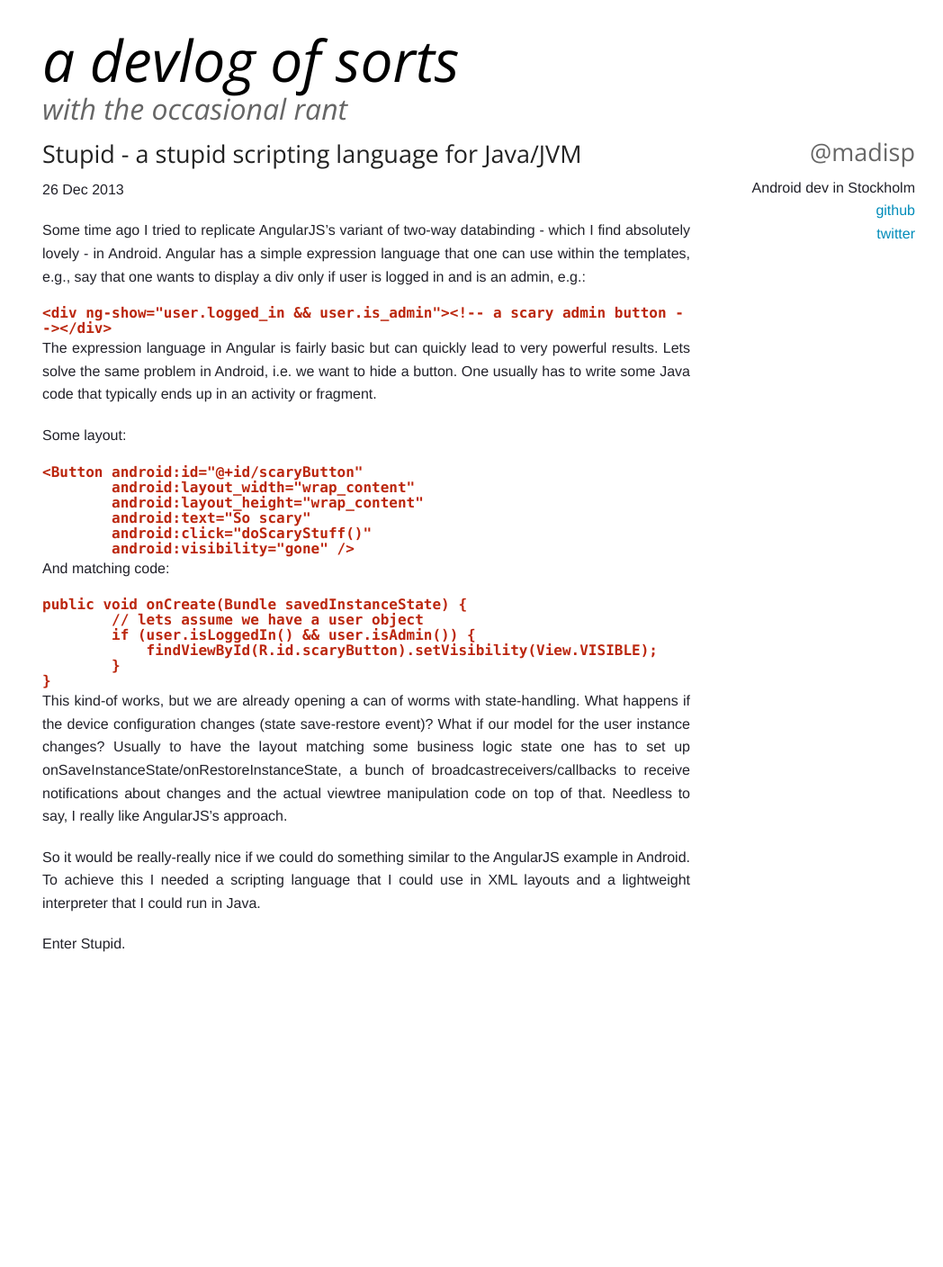
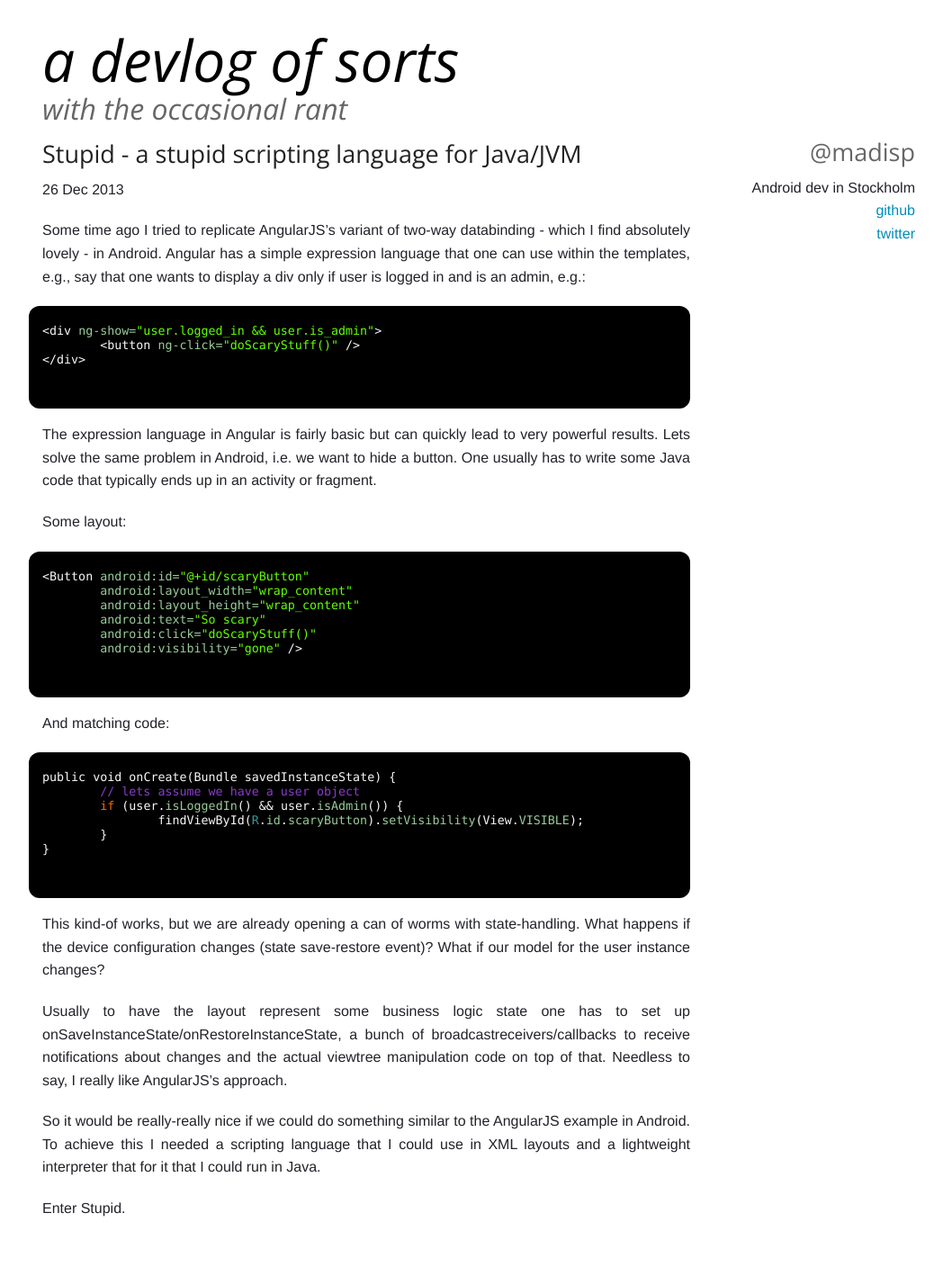
Before and after one commit to madisp/madisp.github.io, a Jekyll site: the page built from _posts/2013-12-26-about-stupid.markdown, in a window 1280 px wide. Shown: the whole page at 90% size, without its empty margins (108-1156 px from the left). Built offline with Jekyll 4.4.1, drawn with Linux system fonts in a browser that asks for light colours; Markdown is read by kramdown in place of the engine named in the settings; before the commit the page ends 1114 px from its top, so only the background shows below that.

Commit message:
Tweak syntax highlighting somewhat

````diff
--- a/_layouts/default.html
+++ b/_layouts/default.html
@@ -7,8 +7,9 @@
   <title>{{ page.title }}</title>
   <link rel="stylesheet" href="/css/normalize.css">
   <link rel="stylesheet" href="/css/foundation.css">
+  <link rel="stylesheet" href="/css/syntax.css">
   <link rel="stylesheet" href="/css/app.css">
-  <script src="/js/vendor/modernizr.js"></script>
+  <script src="/js/modernizr.js"></script>
   <script type="text/javascript" src="//use.typekit.net/zdy6hld.js"></script>
   <script type="text/javascript">try{Typekit.load();}catch(e){}</script>
 </head>
--- a/_posts/2013-12-26-about-stupid.markdown
+++ b/_posts/2013-12-26-about-stupid.markdown
@@ -9,30 +9,40 @@ Some time ago I tried to replicate AngularJS's variant of two-way databinding -
 absolutely lovely - in Android. Angular has a simple expression language that one can use within
 the templates, e.g., say that one wants to display a div only if user is logged in and is an admin, e.g.:
 
-    <div ng-show="user.logged_in && user.is_admin"><!-- a scary admin button --></div>
+```xml
+<div ng-show="user.logged_in && user.is_admin">
+	<button ng-click="doScaryStuff()" />
+</div>
+```
 
 The expression language in Angular is fairly basic but can quickly lead to very powerful results. Lets solve the same problem in Android, i.e. we want to hide a button. One usually has to write some Java code that typically ends up in an activity or fragment.
 
 Some layout:
 
-    <Button android:id="@+id/scaryButton"
-    	android:layout_width="wrap_content"
-    	android:layout_height="wrap_content"
-    	android:text="So scary"
-    	android:click="doScaryStuff()"
-    	android:visibility="gone" />
+```xml
+<Button android:id="@+id/scaryButton"
+	android:layout_width="wrap_content"
+	android:layout_height="wrap_content"
+	android:text="So scary"
+	android:click="doScaryStuff()"
+	android:visibility="gone" />
+```
 
 And matching code:
 
-    public void onCreate(Bundle savedInstanceState) {
-    	// lets assume we have a user object
-    	if (user.isLoggedIn() && user.isAdmin()) {
-    	    findViewById(R.id.scaryButton).setVisibility(View.VISIBLE);
-    	}
-    }
+```java
+public void onCreate(Bundle savedInstanceState) {
+	// lets assume we have a user object
+	if (user.isLoggedIn() && user.isAdmin()) {
+		findViewById(R.id.scaryButton).setVisibility(View.VISIBLE);
+	}
+}
+```
 
-This kind-of works, but we are already opening a can of worms with state-handling. What happens if the device configuration changes (state save-restore event)? What if our model for the user instance changes? Usually to have the layout matching some business logic state one has to set up onSaveInstanceState/onRestoreInstanceState, a bunch of broadcastreceivers/callbacks to receive notifications about changes and the actual viewtree manipulation code on top of that. Needless to say, I really like AngularJS's approach.
+This kind-of works, but we are already opening a can of worms with state-handling. What happens if the device configuration changes (state save-restore event)? What if our model for the user instance changes?
 
-So it would be really-really nice if we could do something similar to the AngularJS example in Android. To achieve this I needed a scripting language that I could use in XML layouts and a lightweight interpreter that I could run in Java.
+Usually to have the layout represent some business logic state one has to set up onSaveInstanceState/onRestoreInstanceState, a bunch of broadcastreceivers/callbacks to receive notifications about changes and the actual viewtree manipulation code on top of that. Needless to say, I really like AngularJS's approach.
+
+So it would be really-really nice if we could do something similar to the AngularJS example in Android. To achieve this I needed a scripting language that I could use in XML layouts and a lightweight interpreter that for it that I could run in Java.
 
 Enter Stupid.
--- a/css/app.css
+++ b/css/app.css
@@ -42,3 +42,17 @@ p {
 .sidebar p {
 	text-align: right;
 }
+
+.highlight {
+	border-radius: 12px;
+	padding: 10px 15px 15px 15px;
+	margin-left: -15px;
+	margin-bottom: 12pt;
+}
+
+code {
+	font-family: Monaco, Consolas, "Liberation Mono", Courier, monospace;
+	font-weight: normal;
+	font-size: 10pt;
+	color: #F8F8F8;
+}
--- a/css/syntax.css
+++ b/css/syntax.css
@@ -1,14 +1,14 @@
-.highlight  { background: #ffffff; }
-.highlight .c { color: #999988; font-style: italic } /* Comment */
-.highlight .err { color: #a61717; background-color: #e3d2d2 } /* Error */
-.highlight .k { font-weight: bold } /* Keyword */
-.highlight .o { font-weight: bold } /* Operator */
-.highlight .cm { color: #999988; font-style: italic } /* Comment.Multiline */
-.highlight .cp { color: #999999; font-weight: bold } /* Comment.Preproc */
-.highlight .c1 { color: #999988; font-style: italic } /* Comment.Single */
-.highlight .cs { color: #999999; font-weight: bold; font-style: italic } /* Comment.Special */
-.highlight .gd { color: #000000; background-color: #ffdddd } /* Generic.Deleted */
-.highlight .gd .x { color: #000000; background-color: #ffaaaa } /* Generic.Deleted.Specific */
+.highlight  { color: #F8F8F8; background: #000000; }
+.highlight .c { color: #883CC7; } /* Comment */
+.highlight .err { color: #F8F8F8; background-color: #883CC7 } /* Error */
+.highlight .k { color: #FF6600; } /* Keyword */
+.highlight .o {  } /* Operator */
+.highlight .cm { color: #883CC7; } /* Comment.Multiline */
+.highlight .cp { color: #883CC7; } /* Comment.Preproc */
+.highlight .c1 { color: #883CC7; } /* Comment.Single */
+.highlight .cs { color: #883CC7; } /* Comment.Special */
+.highlight .gd { color: #FFFFFF; text-decoration: line-through; } /* Generic.Deleted */
+.highlight .gd .x {  } /* Generic.Deleted.Specific */
 .highlight .ge { font-style: italic } /* Generic.Emph */
 .highlight .gr { color: #aa0000 } /* Generic.Error */
 .highlight .gh { color: #999999 } /* Generic.Heading */
@@ -19,23 +19,23 @@
 .highlight .gs { font-weight: bold } /* Generic.Strong */
 .highlight .gu { color: #aaaaaa } /* Generic.Subheading */
 .highlight .gt { color: #aa0000 } /* Generic.Traceback */
-.highlight .kc { font-weight: bold } /* Keyword.Constant */
-.highlight .kd { font-weight: bold } /* Keyword.Declaration */
-.highlight .kp { font-weight: bold } /* Keyword.Pseudo */
-.highlight .kr { font-weight: bold } /* Keyword.Reserved */
-.highlight .kt { color: #445588; font-weight: bold } /* Keyword.Type */
-.highlight .m { color: #009999 } /* Literal.Number */
-.highlight .s { color: #d14 } /* Literal.String */
-.highlight .na { color: #008080 } /* Name.Attribute */
+.highlight .kc { color: #339999; } /* Keyword.Constant */
+.highlight .kd {  } /* Keyword.Declaration */
+.highlight .kp {  } /* Keyword.Pseudo */
+.highlight .kr {  } /* Keyword.Reserved */
+.highlight .kt {  } /* Keyword.Type */
+.highlight .m { color: #CF6A4C; } /* Literal.Number */
+.highlight .s { color: #66FF00 } /* Literal.String */
+.highlight .na { color: #99CC99 } /* Name.Attribute */
 .highlight .nb { color: #0086B3 } /* Name.Builtin */
-.highlight .nc { color: #445588; font-weight: bold } /* Name.Class */
-.highlight .no { color: #008080 } /* Name.Constant */
-.highlight .ni { color: #800080 } /* Name.Entity */
-.highlight .ne { color: #990000; font-weight: bold } /* Name.Exception */
-.highlight .nf { color: #990000; font-weight: bold } /* Name.Function */
-.highlight .nn { color: #555555 } /* Name.Namespace */
-.highlight .nt { color: #000080 } /* Name.Tag */
-.highlight .nv { color: #008080 } /* Name.Variable */
+.highlight .nc {  } /* Name.Class */
+.highlight .no { color: #339999 } /* Name.Constant */
+.highlight .ni {  } /* Name.Entity */
+.highlight .ne {  } /* Name.Exception */
+.highlight .nf {  } /* Name.Function */
+.highlight .nn {  } /* Name.Namespace */
+.highlight .nt {  } /* Name.Tag */
+.highlight .nv {  } /* Name.Variable */
 .highlight .ow { font-weight: bold } /* Operator.Word */
 .highlight .w { color: #bbbbbb } /* Text.Whitespace */
 .highlight .mf { color: #009999 } /* Literal.Number.Float */
````
